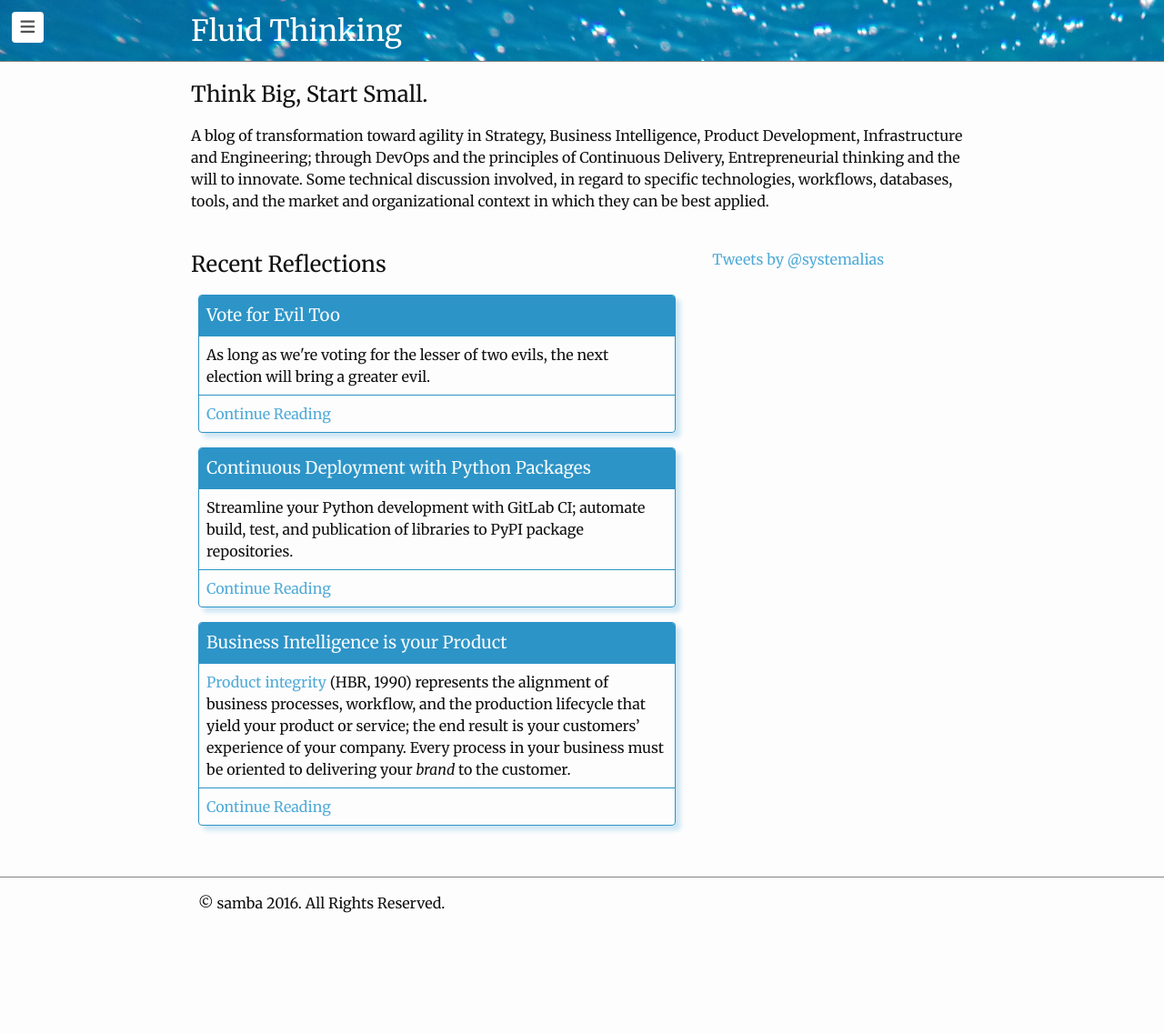
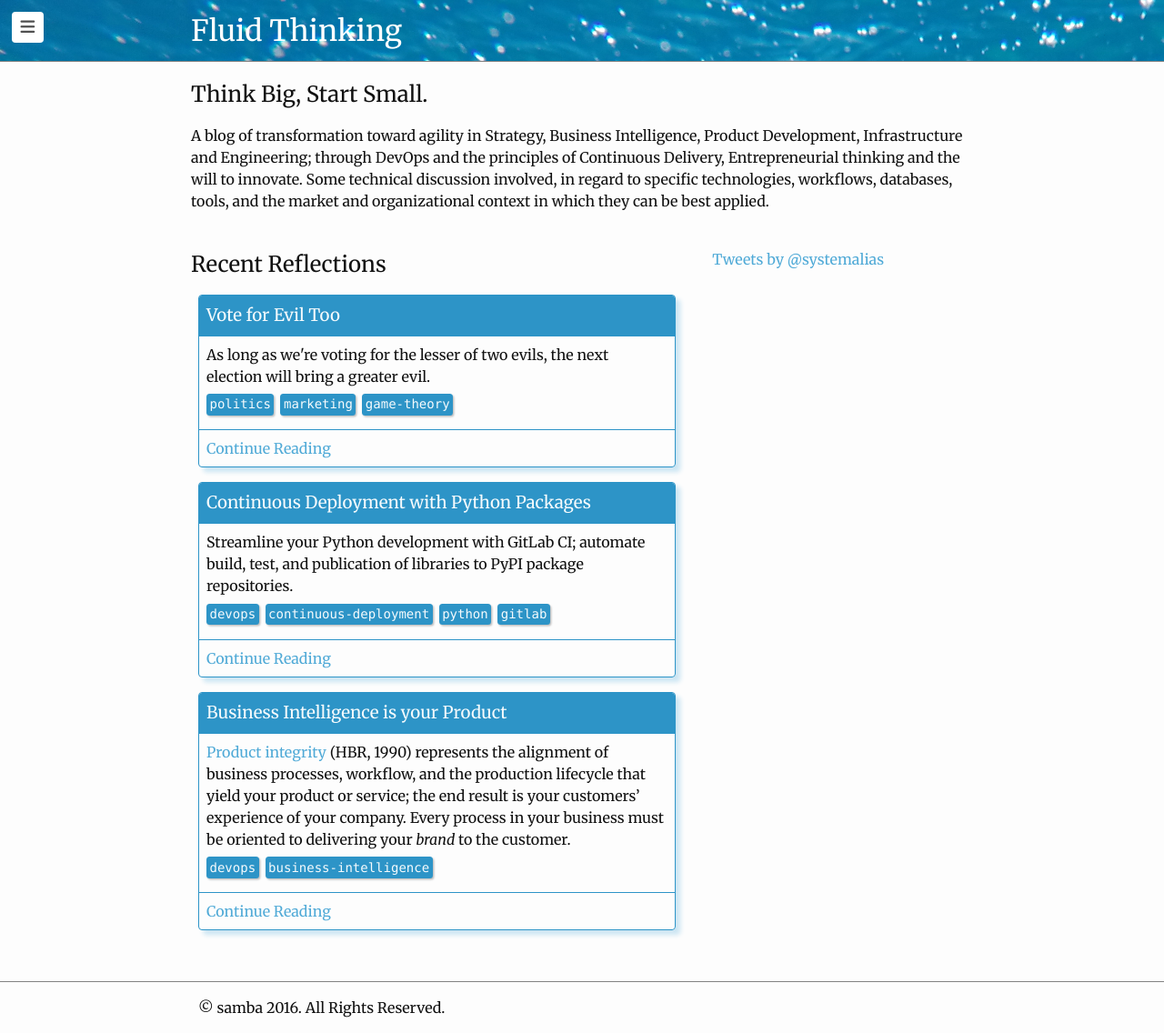
Before and after one commit to samba/samba.github.io, a Jekyll site: the page built from index.html, in a window 1280 px wide. Shown: the whole page at 91% size. Built offline with Jekyll 4.4.1, drawn with Linux system fonts in a browser that asks for light colours; nearby versions of some CDN libraries; some web fonts are replaced; comment, search, counter and statistics services are not loaded; before the commit the page ends 1021 px from its top, so only the background shows below that.

Commit message:
Include tags in front-page post list

```diff
--- a/index.html
+++ b/index.html
@@ -43,6 +43,11 @@ A blog of transformation toward agility in Strategy, Business Intelligence, Prod
 			</div>
 			<div class='card-body post-excerpt'>
 				{{ post.excerpt | remove: "<p>" | remove: "</p>" | truncatewords: 100 }}
+				<div class='meta'>
+					{% for tag in post.tags limit:5 %}
+					<span class='tag'>{{tag}}</span>
+					{% endfor %}
+				</div>
 			</div>
 			<div class='card-action'>
 				<a href="{{ post.permalink |default: post.url }}">Continue Reading</a>
```
